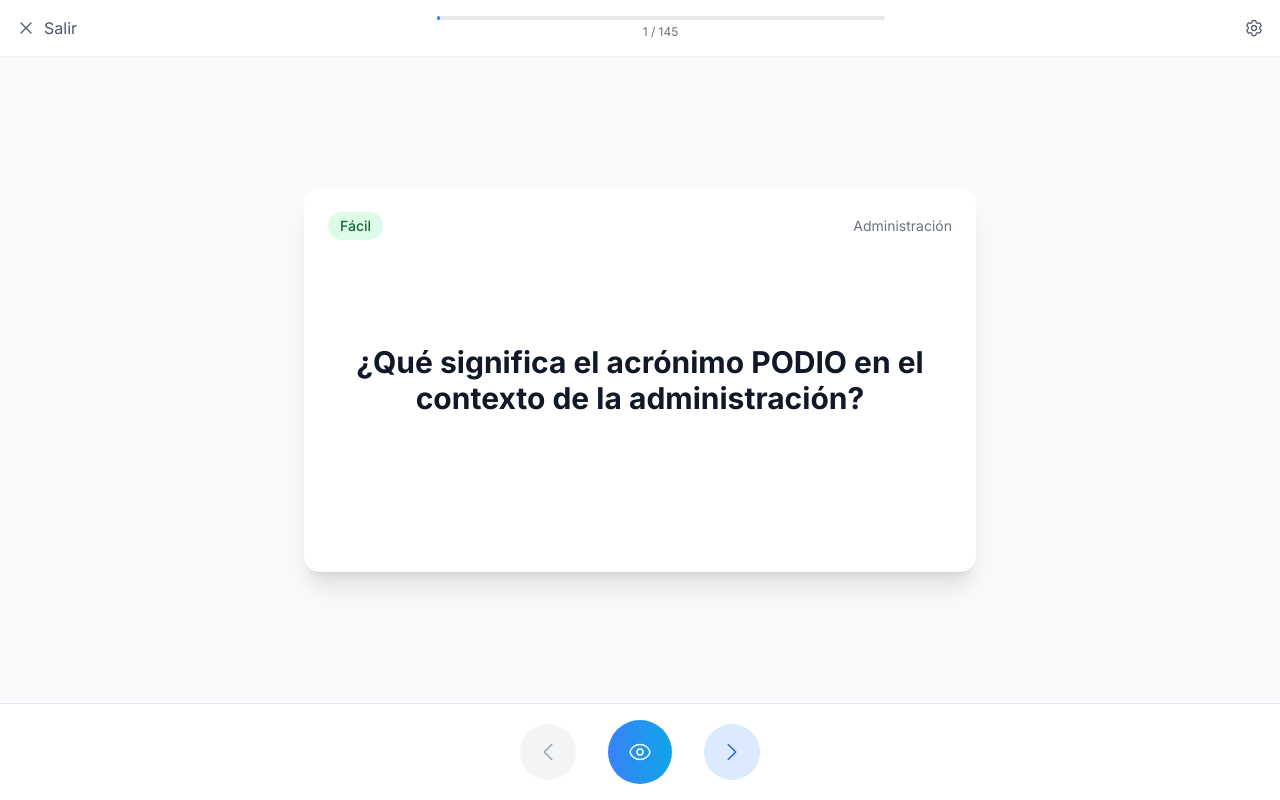
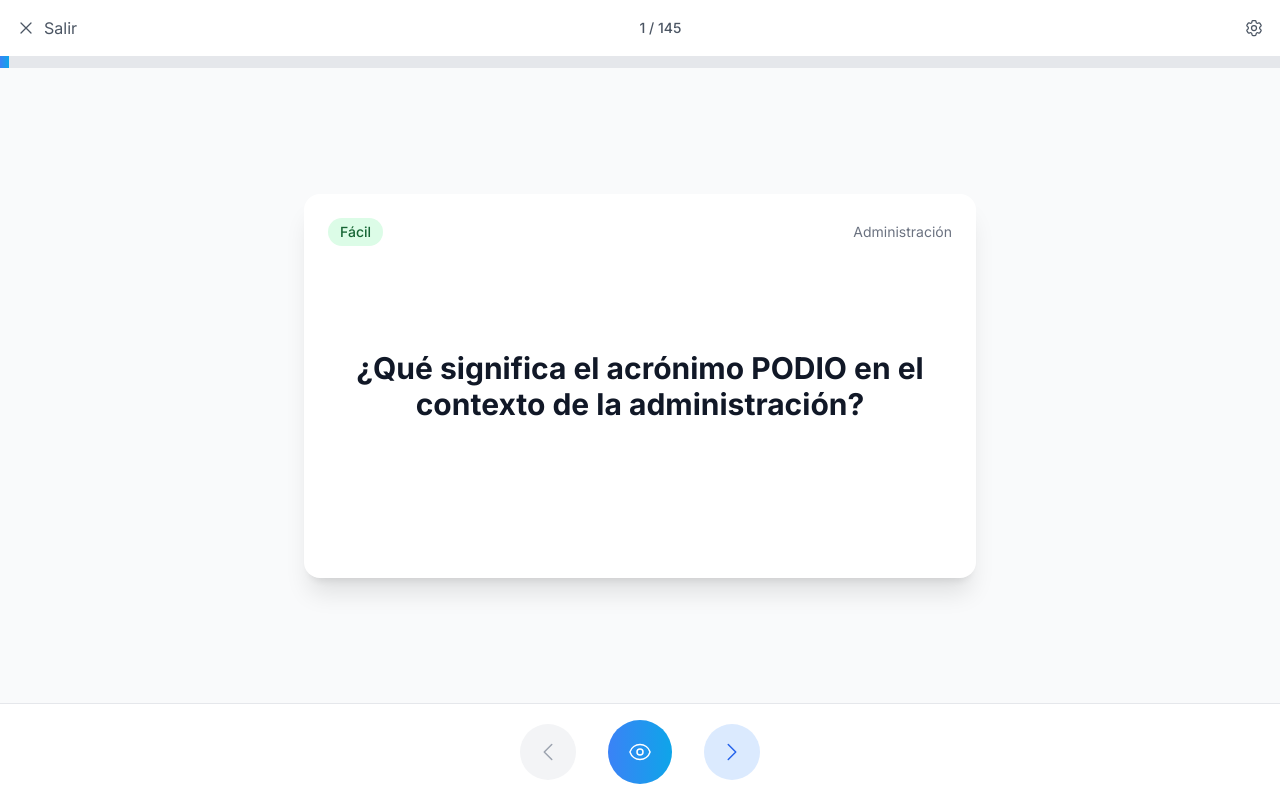
Before and after one commit to brahianf1/adr-web, a React (Vite) app: page /flashcards in a window 1280 px wide. Both pictures are taken after a click on the button "Comenzar Estudio". Built offline with nearby package versions, Linux system fonts and the light colour scheme.

Commit message:
style: replace elegant progress bar with a full-width progress bar and update card counter display

```diff
--- a/src/pages/Flashcards.jsx
+++ b/src/pages/Flashcards.jsx
@@ -243,17 +243,9 @@ const Flashcards = () => {
             <span className="hidden sm:inline">Salir</span>
           </button>
 
-          {/* Elegant Progress Bar */}
-          <div className="flex-1 mx-4 max-w-md flex flex-col justify-center">
-            <div className="w-full bg-gray-200 dark:bg-gray-700 rounded-full h-1 mb-1">
-              <div
-                className="bg-primary-500 h-1 rounded-full transition-all duration-500 ease-out"
-                style={{ width: `${((currentFlashcardIndex + 1) / totalCards) * 100}%` }}
-              />
-            </div>
-            <div className="text-xs text-center text-gray-500 dark:text-gray-400">
-              {currentFlashcardIndex + 1} / {totalCards}
-            </div>
+          {/* Card counter */}
+          <div className="text-sm text-gray-600 dark:text-gray-400 font-medium">
+            {currentFlashcardIndex + 1} / {totalCards}
           </div>
 
           <button
@@ -262,6 +254,14 @@ const Flashcards = () => {
           >
             <Cog6ToothIcon className="w-5 h-5" />
           </button>
+        </div>
+
+        {/* Full-width Progress Bar - Completely separate component */}
+        <div className="w-full bg-gray-200 dark:bg-gray-700 h-3">
+          <div
+            className="bg-gradient-to-r from-primary-500 to-secondary-500 h-3 transition-all duration-500 ease-out"
+            style={{ width: `${((currentFlashcardIndex + 1) / totalCards) * 100}%` }}
+          />
         </div>
 
         {/* Settings Panel (collapsible) */}
```
